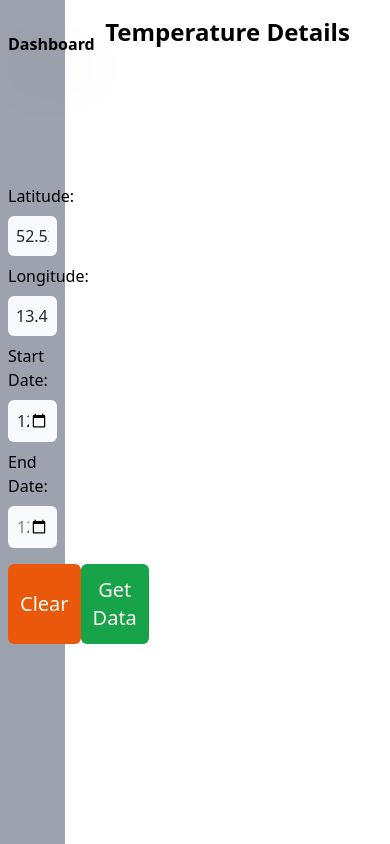
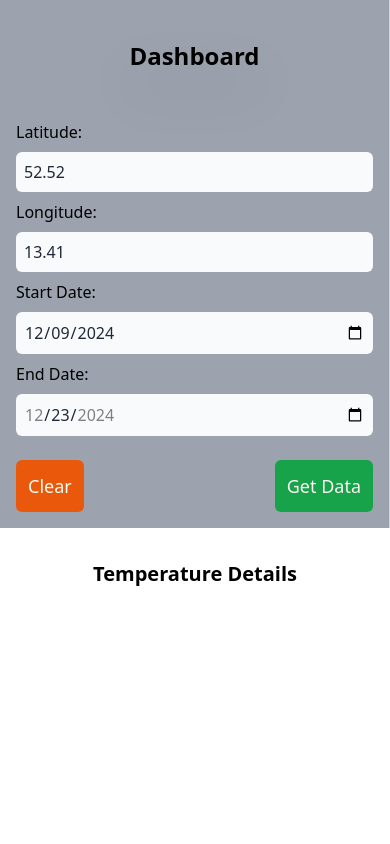
Before and after one commit to kirankumar-Matham96/WeatherSphere-react, a React (Vite) app: page /dashboard in a window 390 px wide. Built offline with nearby package versions, Linux system fonts and the light colour scheme; no server answers.

Commit message:
feat: added responsive css

```diff
--- a/src/components/Sidenav.jsx
+++ b/src/components/Sidenav.jsx
@@ -86,12 +86,13 @@ const Sidenav = () => {
   };
 
   return (
-    <div className="bg-gray-400 w-full h-full flex flex-col p-2 ">
-      <h1 className="mt-6 md:text-[2.5rem] font-semibold drop-shadow-2xl text-black">
+    <div className="bg-gray-400 w-full h-full flex flex-col p-4 md:p-8">
+      <h1 className="mt-6 text-2xl md:text-[2.5rem] font-semibold drop-shadow-2xl text-black text-center">
         Dashboard
       </h1>
+
       <form
-        className=" flex flex-col justify-start items-center w-full pt-32"
+        className="flex flex-col justify-start items-center w-full pt-12 sm:pt-16 md:pt-32"
         onSubmit={handleSubmit}
       >
         <label htmlFor="latitude" className="w-full text-black">
@@ -106,6 +107,7 @@ const Sidenav = () => {
             onChange={(e) => setLatitude(e.target.value)}
           />
         </label>
+
         <label htmlFor="longitude" className="w-full text-black">
           Longitude:
           <input
@@ -118,6 +120,7 @@ const Sidenav = () => {
             onChange={(e) => setLongitude(e.target.value)}
           />
         </label>
+
         <label htmlFor="startDate" className="w-full text-black">
           Start Date:
           <input
@@ -131,6 +134,7 @@ const Sidenav = () => {
             onChange={(e) => handleStartDate(e.target.value)}
           />
         </label>
+
         <label htmlFor="endDate" className="w-full text-black">
           End Date:
           <input
@@ -144,29 +148,31 @@ const Sidenav = () => {
             onChange={(e) => handleEndDate(e.target.value)}
           />
         </label>
-        <div className="w-full flex justify-between mt-2">
+
+        <div className="w-full flex justify-between mt-4">
           <button
-            className="text-xl border-0 rounded-md p-3 bg-orange-600 text-green-50"
+            className="text-lg md:text-xl border-0 rounded-md p-3 bg-orange-600 text-green-50 hover:bg-orange-700 transition-all"
             type="button"
             onClick={clearData}
           >
             Clear
           </button>
           <button
-            className="text-xl border-0 rounded-md p-3 bg-green-600 text-red-50"
+            className="text-lg md:text-xl border-0 rounded-md p-3 bg-green-600 text-red-50 hover:bg-green-700 transition-all"
             type="submit"
           >
             Get Data
           </button>
         </div>
       </form>
+
       {(errors?.latitude ||
         errors?.longitude ||
         errors?.startDate ||
         errors?.endDate) && (
-        <div className="text-red-500 bg-white mt-8 rounded-md py-4 px-2">
-          <h3>Input Error:</h3>
-          <ul className="list-disc ps-5">
+        <div className="text-red-500 bg-white mt-8 rounded-md py-4 px-4 sm:px-6 lg:px-8">
+          <h3 className="font-semibold text-lg">Input Error:</h3>
+          <ul className="list-disc pl-5 text-sm sm:text-base">
             {errors?.latitude && <li>{errors.latitude._errors[0]}</li>}
             {errors?.longitude && <li>{errors.longitude._errors[0]}</li>}
             {errors?.startDate && <li>{errors.startDate._errors[0]}</li>}
--- a/src/pages/Dashboard.jsx
+++ b/src/pages/Dashboard.jsx
@@ -9,16 +9,18 @@ import { Blocks } from "react-loader-spinner";
 const Dashboard = () => {
   const { data, loading } = useSelector(dashboardSelector);
   return (
-    <main className="w-full flex h-screen">
-      <nav className="w-1/6 h-full">
+    <main className="w-full flex h-screen flex-col lg:flex-row">
+      <nav className="w-full lg:w-1/6 h-auto lg:h-full border-r border-gray-300">
         <Sidenav />
       </nav>
-      <section className="w-5/6 h-full overflow-auto flex flex-col items-center ">
-        <h2 className="text-2xl font-semibold text-center my-4">
+
+      <section className="w-full lg:w-5/6 h-full lg:overflow-auto flex flex-col items-center p-4 lg:p-8">
+        <h2 className="text-xl sm:text-2xl font-semibold text-center my-4">
           Temperature Details
         </h2>
+
         {loading ? (
-          <div className="h-full flex justify-center mt-[20rem]">
+          <div className="h-full flex justify-center items-center">
             <Blocks
               height="80"
               width="80"
@@ -30,9 +32,18 @@ const Dashboard = () => {
             />
           </div>
         ) : (
-          <div className="px-16 pb-8">
-            {data && <Chart weatherData={data} />}
-            {data && <Table weatherData={data} />}
+          <div className="w-full max-w-6xl px-4 sm:px-8 pb-8">
+            {data && (
+              <div className="mb-8">
+                <Chart weatherData={data} />
+              </div>
+            )}
+
+            {data && (
+              <div className="overflow-x-auto">
+                <Table weatherData={data} />
+              </div>
+            )}
           </div>
         )}
       </section>
--- a/src/pages/Home.jsx
+++ b/src/pages/Home.jsx
@@ -5,17 +5,21 @@ import { Link } from "react-router-dom";
 const Home = () => {
   return (
     <div className="mx-auto h-screen bg-gray-950">
-      <section className="h-full flex justify-evenly text-center text-gray-50 pt-20">
-        <div className="pt-[12rem]">
-          <h1 className="text-6xl mb-1">Weather Sphere</h1>
-          <h2 className="text-3xl mb-1">Find the forecast at your place</h2>
+      <section className="h-full flex flex-col-reverse lg:flex-row justify-evenly items-center text-center text-gray-50 md:pt-20 px-4 md:px-12">
+        <div className="lg:pt-20 md:pt-12 pt-8">
+          <h1 className="text-4xl md:text-5xl lg:text-6xl font-bold mb-2">
+            Weather Sphere
+          </h1>
+          <h2 className="text-xl md:text-2xl lg:text-3xl mb-4">
+            Find the forecast at your place
+          </h2>
           <Link to={"/dashboard"}>
-            <button className="mt-20 p-4 bg-gray-700 rounded-md text-xl">
+            <button className="mt-8 md:mt-12 p-3 md:p-4 bg-gray-700 rounded-md text-lg md:text-xl hover:bg-gray-600 transition-all duration-300">
               Let's Start
             </button>
           </Link>
         </div>
-        <div className="w-1/2 h-full">
+        <div className="w-full md:w-3/4 lg:w-1/2 h-[20rem] md:h-[30rem] lg:h-[35rem]">
           <Spline scene="https://prod.spline.design/lsfH3y-A3bxST9jO/scene.splinecode" />
         </div>
       </section>
```
